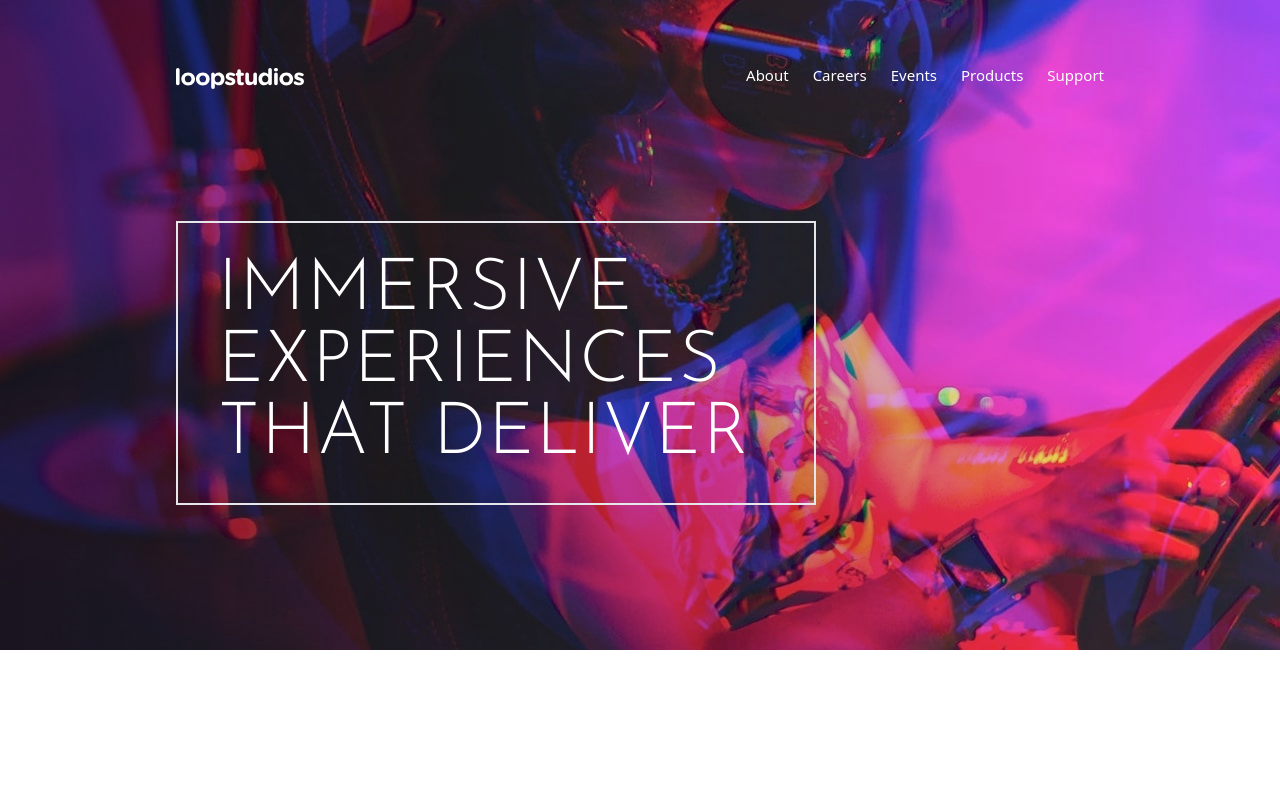
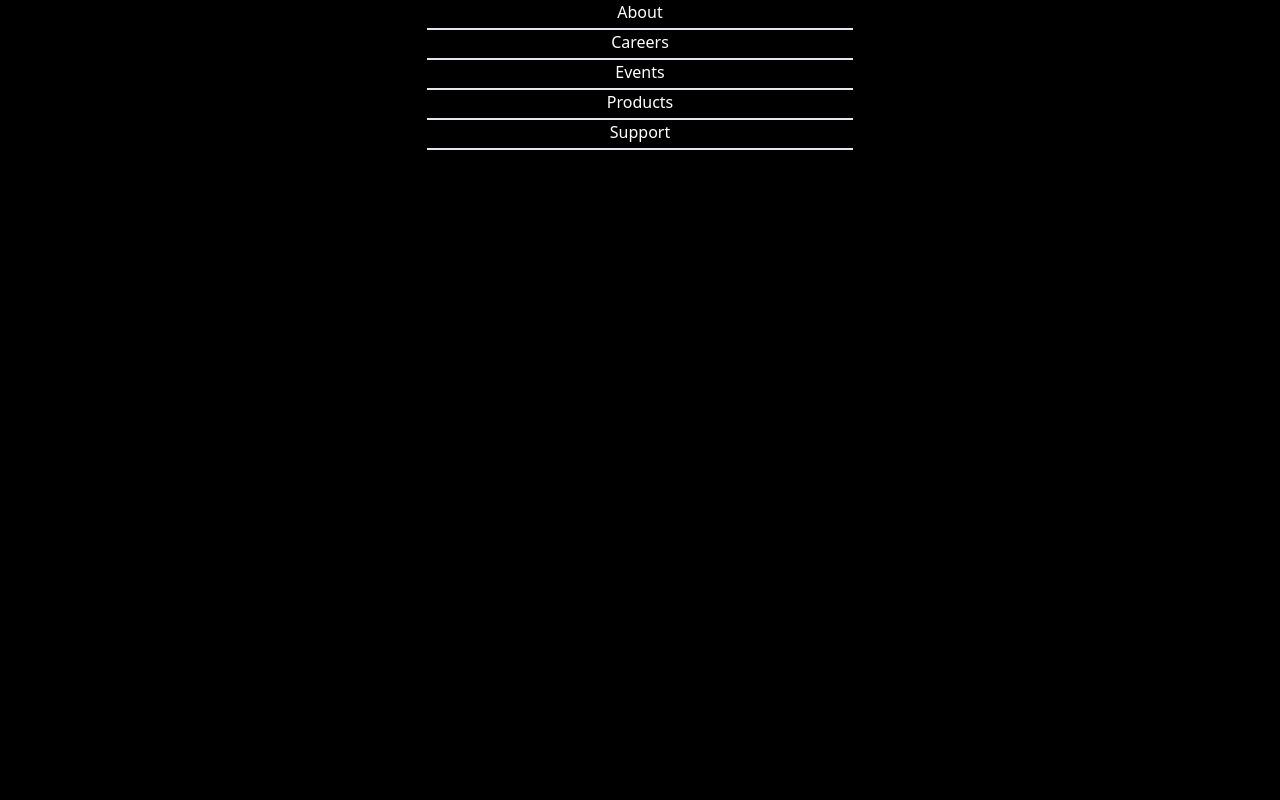
Before and after one commit to Brian-Lin-2/front-end-mentor-loopstudios, a React (Vite) app: page / in a window 1280 px wide. Shown: the top 800 px of the page. Built offline with nearby package versions, Linux system fonts and the light colour scheme.

Commit message:
Update MenuItems component

```diff
--- a/src/Header.jsx
+++ b/src/Header.jsx
@@ -1,17 +1,18 @@
-import MenuItem from './MenuItem';
+import MenuItems from './MenuItems';
+import Menu from './Menu';
 
 export default function Header() {
-  const items = ['About', 'Careers', 'Events', 'Products', "Support"]
 
   return (
     <div className="bg-hero-mobile bg-cover bg-no-repeat pb-60 lg:h-desktop lg:bg-hero-desktop">
       <div className="flex justify-between items-center mx-10 pt-12 mb-40 lg:pt-16 lg:mx-44 lg:mb-32">
 
         <img className="w-32" src="/images/logo.svg" alt="loopstudios"/>
-        <img className="w-5 lg:hidden" src="/images/icon-hamburger.svg" alt="" />
+
+        <Menu />
 
         <div className="hidden lg:flex lg:gap-6 lg:text-white lg:text-15px">
-          {items.map(item => <MenuItem key={crypto.randomUUID()} item={item} />)}
+          <MenuItems />
         </div>
       </div>
 
--- /dev/null
+++ b/src/Menu.jsx
@@ -0,0 +1,16 @@
+import MenuItems from './MenuItems';
+
+export default function Menu() {
+  return (
+    <>
+      <img className="w-5 lg:hidden hover:cursor-pointer" src="/images/icon-hamburger.svg" alt="" />
+      <div className="top-0 right-0 bottom-0 left-0 fixed z-10 bg-black text-white">
+        <div>
+
+        </div>
+
+        <MenuItems />
+      </div>
+    </>
+  );
+}
--- a/src/MenuItem.jsx
+++ /dev/null
@@ -1,18 +0,0 @@
-import { useState } from 'react';
-
-export default function MenuItem({ item }) {
-  const [active, setActive] = useState(false);
-
-  let menuBar = "invisible border-t-2 w-1/3 mt-1";
-
-  if (active) {
-    menuBar = "border-t-2 w-1/3 mt-1"
-  }
-
-  return (
-    <a className="flex flex-col items-center" onMouseOver={() => setActive(true)} onMouseOut={() => setActive(false)}>
-      <p className="hover:cursor-pointer">{item}</p>
-      <div className={menuBar}></div>
-    </a>
-  )
-}
--- /dev/null
+++ b/src/MenuItems.jsx
@@ -0,0 +1,23 @@
+import { useState } from 'react';
+
+export default function MenuItems() {
+  const [active, setActive] = useState(false);
+  const items = ['About', 'Careers', 'Events', 'Products', "Support"];
+
+  let menuBar = "invisible border-t-2 w-1/3 mt-1";
+
+  if (active) {
+    menuBar = "border-t-2 w-1/3 mt-1"
+  }
+
+  return (
+    items.map(item => {
+      return (
+        <a key={crypto.randomUUID()} className="flex flex-col items-center" onMouseOver={() => setActive(true)} onMouseOut={() => setActive(false)}>
+          <p className="hover:cursor-pointer">{item}</p>
+          <div className={menuBar}></div>
+        </a>
+      )
+    })
+  )
+}
```
